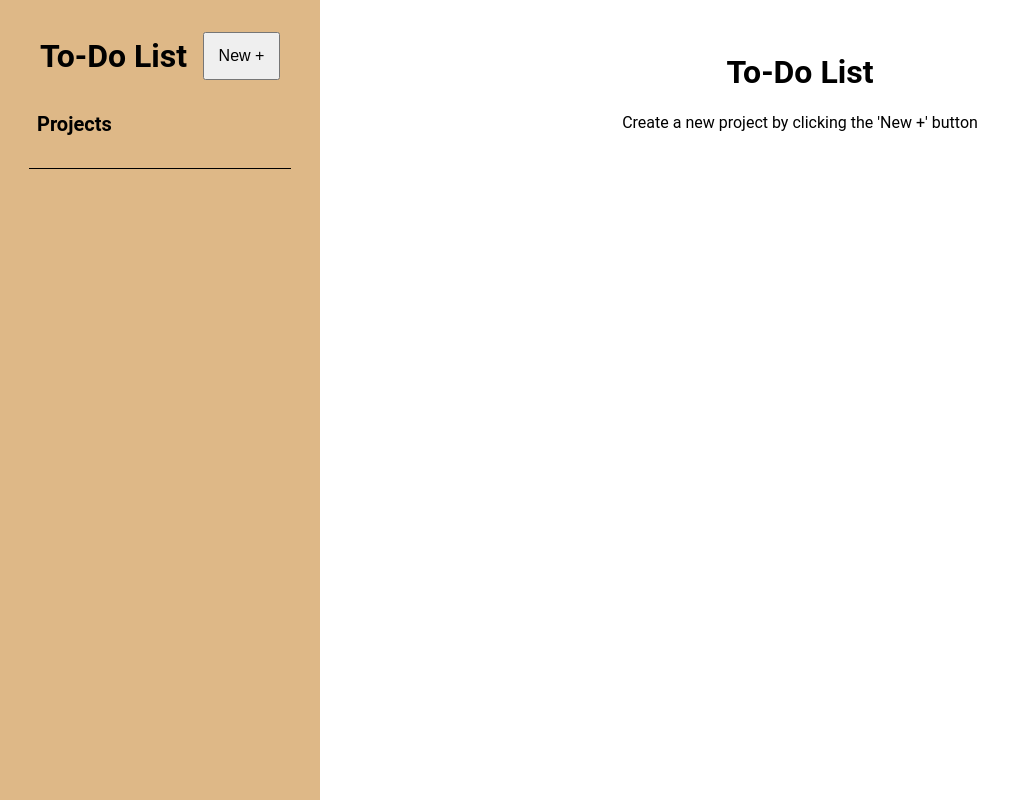
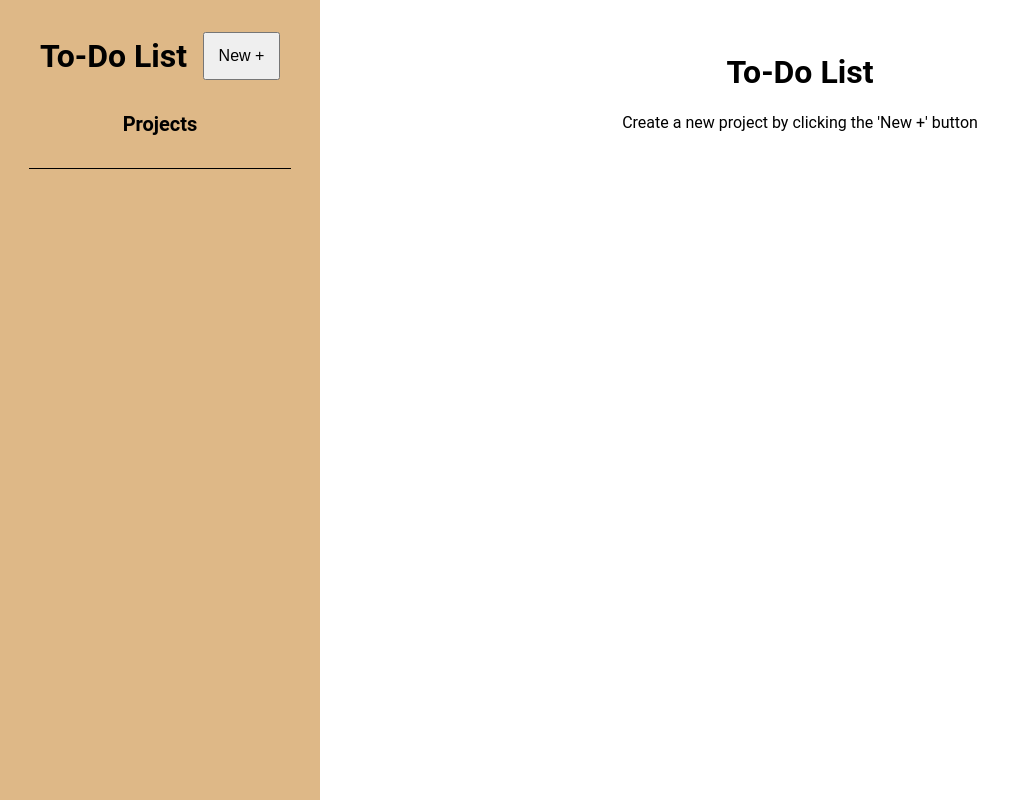
Before and after one commit to AreeshaJat/todo-list, a website built with webpack: page src/index.html in a window 1280 px wide. Shown: the whole page, without its empty margins (0-1011 px from the left). Built offline with nearby package versions, Linux system fonts and the light colour scheme.

Commit message:
fixed layout of sidebar

```diff
--- a/src/style.css
+++ b/src/style.css
@@ -55,9 +55,8 @@ body {
 
 .projectHeader {
     display: flex;
-    align-self: flex-start;
+    align-self: center;
     margin-top: 15px;
-    margin-left: 21px;
     font-size: 20px;
     font-weight: bold;
 }
```
Also changed, not shown: dist/main.js.
